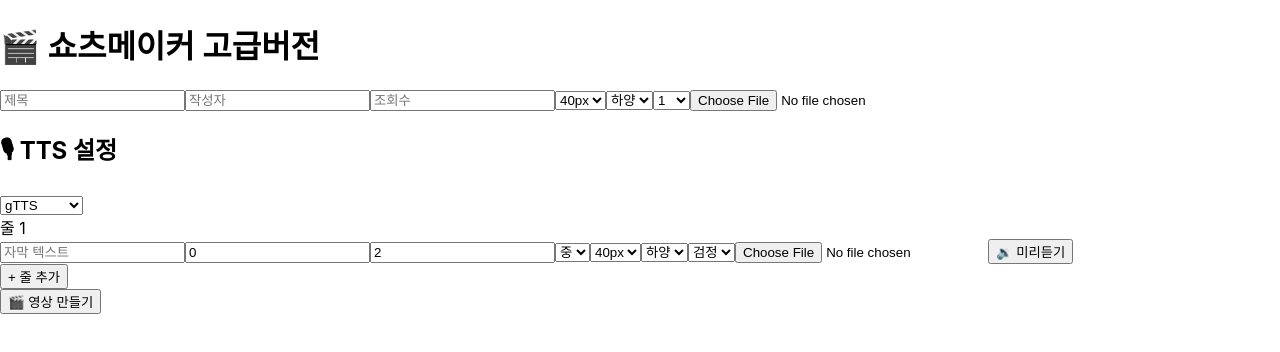
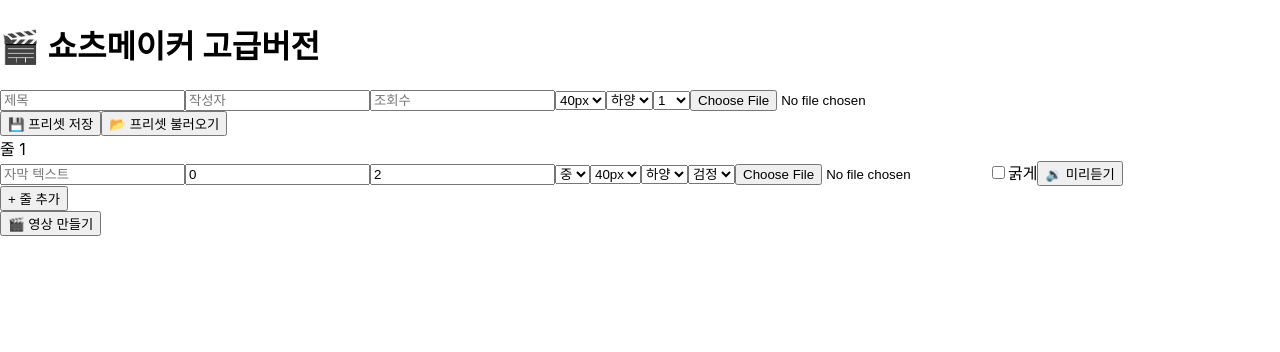
Before and after one commit to rounseoa/shortsgen-frontend, a React (Create React App) app in the folder client/: page / in a window 1280 px wide. Shown: the top 352 px of the page. Built offline with nearby package versions, Linux system fonts and the light colour scheme.

Commit message:
feat: 프리셋 저장/불러오기 + 자막 굵게 기능 반영

```diff
--- a/client/src/App.js
+++ b/client/src/App.js
@@ -1,4 +1,4 @@
-// ✅ App.js 최신버전: 고정 배경 + 줄별 이미지 업로드 반영
+// ✅ App.js (프리셋 저장/불러오기 + Bold 기능 포함)
 import { useState } from 'react';
 import { v4 as uuidv4 } from 'uuid';
 import axios from 'axios';
@@ -67,6 +67,29 @@ function App() {
     }
   };
 
+  const savePreset = () => {
+    const preset = {
+      title, author, views, titleSize, titleColor, titlePosition,
+      blocks
+    };
+    localStorage.setItem("shorts_preset", JSON.stringify(preset));
+    alert("🎉 프리셋이 저장되었습니다!");
+  };
+
+  const loadPreset = () => {
+    const saved = localStorage.getItem("shorts_preset");
+    if (!saved) return alert("저장된 프리셋이 없습니다.");
+    const preset = JSON.parse(saved);
+    setTitle(preset.title || "");
+    setAuthor(preset.author || "");
+    setViews(preset.views || "");
+    setTitleSize(preset.titleSize || "40");
+    setTitleColor(preset.titleColor || "white");
+    setTitlePosition(preset.titlePosition || "1");
+    setBlocks(preset.blocks || [createBlock()]);
+    alert("📂 프리셋이 불러와졌습니다!");
+  };
+
   const handleSubmit = async () => {
     if (!background || blocks.some(b => !b.text)) {
       alert("배경 이미지 및 자막 내용을 모두 입력하세요.");
@@ -123,17 +146,9 @@ function App() {
         <input type="file" accept="image/*" onChange={e => setBackground(e.target.files[0])} />
       </div>
 
-      <div className="bg-gray-50 border p-4 rounded">
-        <h2 className="font-semibold mb-2">🎙 TTS 설정</h2>
-        <select value={ttsEngine} onChange={e => setTtsEngine(e.target.value)} className="border p-2 mr-2">
-          <option value="gtts">gTTS</option>
-          <option value="edge">Edge TTS</option>
-        </select>
-        {ttsEngine === "edge" && (
-          <select value={edgeVoice} onChange={e => setEdgeVoice(e.target.value)} className="border p-2">
-            {EDGE_KR_VOICES.map(v => <option key={v.value} value={v.value}>{v.label}</option>)}
-          </select>
-        )}
+      <div className="flex gap-4">
+        <button onClick={savePreset} className="px-4 py-2 bg-green-100 rounded">💾 프리셋 저장</button>
+        <button onClick={loadPreset} className="px-4 py-2 bg-blue-100 rounded">📂 프리셋 불러오기</button>
       </div>
 
       {blocks.map((b, i) => (
@@ -148,6 +163,10 @@ function App() {
             <select className="p-2 border" value={b.fontColor} onChange={e => handleBlockChange(i, "fontColor", e.target.value)}>{COLOR_OPTIONS.map(c => <option key={c.value} value={c.value}>{c.name}</option>)}</select>
             <select className="p-2 border" value={b.bgColor} onChange={e => handleBlockChange(i, "bgColor", e.target.value)}>{COLOR_OPTIONS.map(c => <option key={c.value} value={c.value}>{c.name}</option>)}</select>
             <input type="file" accept="image/*" onChange={e => handleBlockChange(i, "image", e.target.files[0])} />
+            <label className="flex items-center gap-2">
+              <input type="checkbox" checked={b.bold === "true"} onChange={e => handleBlockChange(i, "bold", e.target.checked ? "true" : "false")} />
+              굵게
+            </label>
             <button onClick={() => handlePreviewTTS(b.text)} className="px-3 py-1 bg-blue-100 text-sm text-blue-800 rounded">🔉 미리듣기</button>
           </div>
         </div>
```
